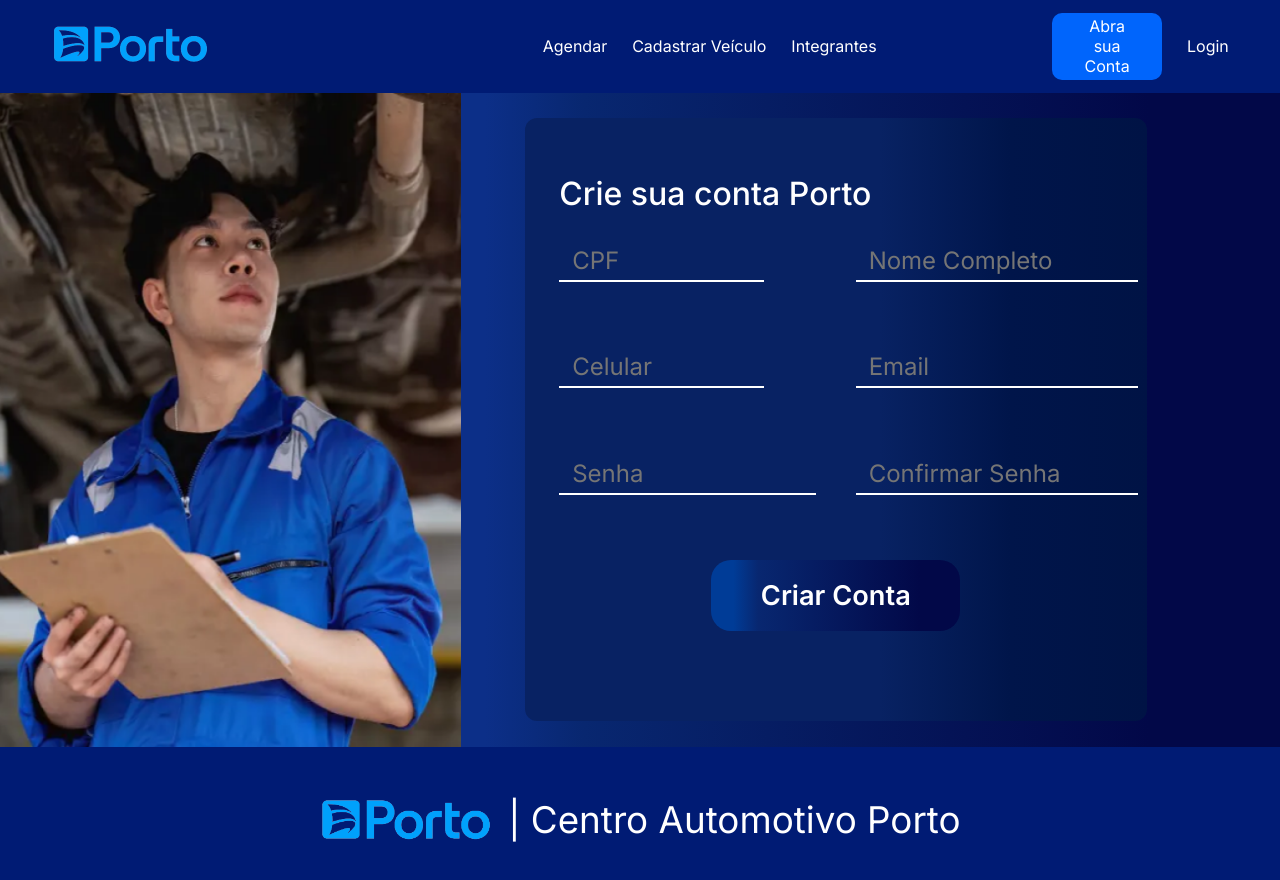
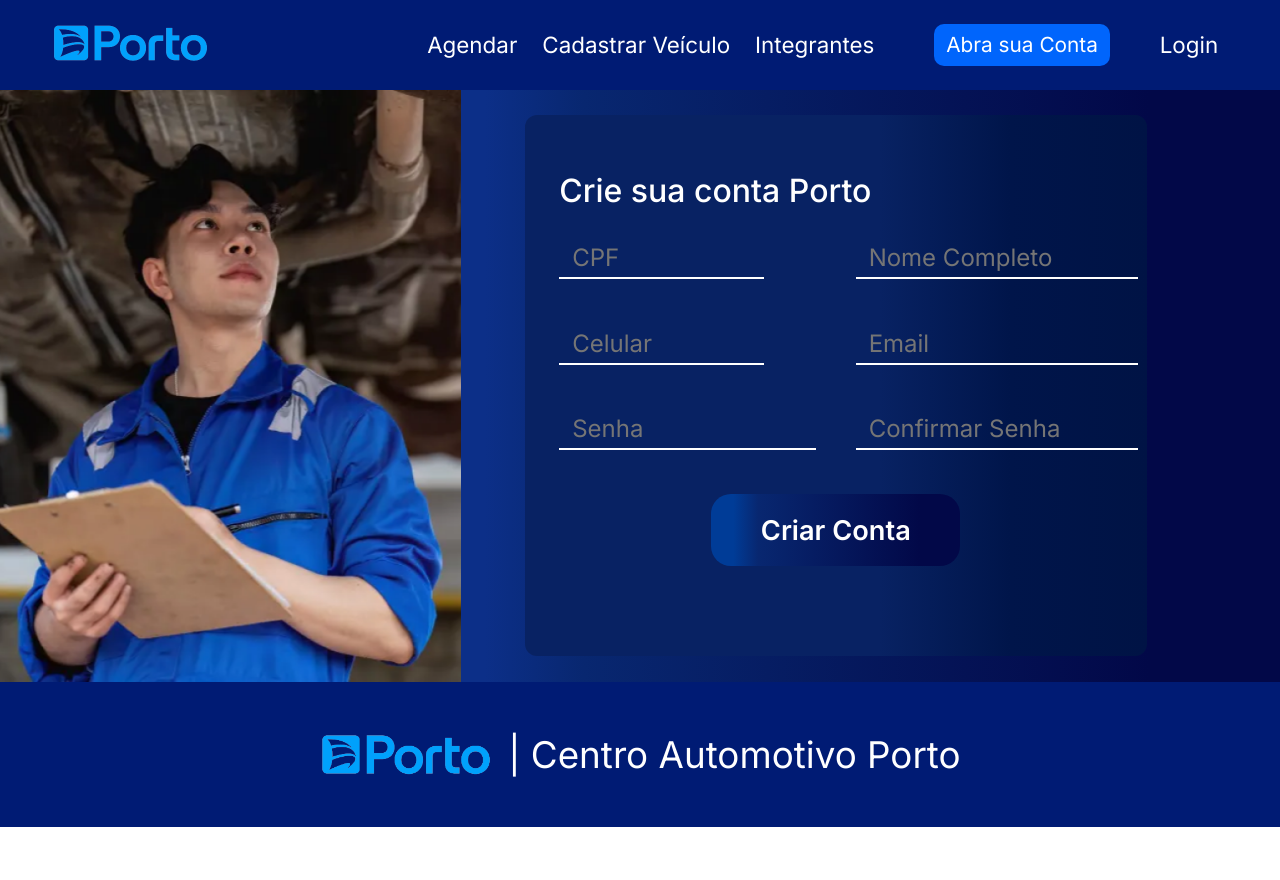
Before and after one commit to ruaanls/ChallengeReact, a React (Vite) app in the folder challenge/: page /cadastro in a window 1280 px wide. Shown: the top 880 px of the page. After the commit the page ends 827 px from the top, so only its background shows below. Built offline with nearby package versions, Linux system fonts and the light colour scheme.

Commit message:
Css corrigido página principal

```diff
--- a/challenge/src/Cadastro.module.css
+++ b/challenge/src/Cadastro.module.css
@@ -120,6 +120,7 @@
     color: rgb(253, 38, 38);
     font-weight: bold;
     font-size: 1.3rem;
+    margin: 0;
 }
 
 .senha
--- a/challenge/src/Pinicial.module.css
+++ b/challenge/src/Pinicial.module.css
@@ -90,7 +90,7 @@
     padding: 2%;
     width: 30%;
     max-width: 377px;
-    height: 100%;
+    height: 198px;
     max-height: 220px;
     cursor: pointer;
 }
@@ -122,6 +122,7 @@
     padding: 2% 10%;
     padding-left: 12%;
     color: white;
+    width: 50%;
 
 }
 
@@ -168,12 +169,13 @@
     cursor: pointer;
     width: 90%;
     line-height: 0.6;
+    padding: 2%;
 }
 
 .bannerTxt
 {
     width: 80%;
-    padding-left: 5%;
+    padding: 3% 5%;
 
 }
 
@@ -199,7 +201,7 @@
 }
 .bannerImg
 {
-    width: 45%;
+    width: 30%;
     border-radius: 12px;
 }
 
@@ -213,8 +215,13 @@
 }
 
 iframe{
-    width: 500px;
-    height: 400px;
+    width: 100%;
+    height: 500px;
+}
+
+.mapa
+{
+    width: 50%;
 }
 
 .cardsContainer img
@@ -257,9 +264,9 @@
 
 
 
-@media (min-width: 1200px) {
+@media (max-width: 1200px) {
     iframe{
-        width: 480px;
+        width: 800px;
         height: 400px;
         margin-right: 100px;
     }
@@ -272,7 +279,7 @@
         padding: 2%;
         width: 50%;
         max-width: 338px;
-        height: 100%;
+        height: 196px;
         max-height: 192px;
         cursor: pointer;
     }
--- a/challenge/src/components/Cadastro/Cadastro.tsx
+++ b/challenge/src/components/Cadastro/Cadastro.tsx
@@ -4,10 +4,13 @@
 import { useForm, SubmitHandler } from "react-hook-form"
 import { yupResolver } from "@hookform/resolvers/yup"
 import { number, object, string } from "yup";
+import { useNavigate } from "react-router-dom";
 
 
 
 export default function Cadastro() {
+
+    const navigate = useNavigate();
     const schema = object({
         cpf:string().required("Campo Obrigatório").min(11,"Seu CPF deve ter 11 dígitos ").max(14,"Seu CPF deve ter no máximo 14 dígitos"),
         nome:string().required("Campo Obrigatório").min(3,"Seu deve ter mais que 3 letras "),
@@ -52,7 +55,10 @@
         } else {
             storedUsers.push(dados);
             localStorage.setItem('users', JSON.stringify(storedUsers));
-            alert('Usuário adicionado com sucesso!');
+            setTimeout(() => {
+                navigate("/");
+
+            }, 1000);
         }
 
 
--- a/challenge/src/components/Header/Header.tsx
+++ b/challenge/src/components/Header/Header.tsx
@@ -26,7 +26,7 @@
             <div className={style.loginHeader}>
                 <button className={style.botao}><Link to={"/cadastro"}>Abra sua Conta</Link></button>
                 {nomeUsuario ? (
-                    <Link to={"/login"}><p>{nomeUsuario}</p></Link> // Exibe o nome do usuário se ele estiver logado
+                    <p>{nomeUsuario}</p> // Exibe o nome do usuário se ele estiver logado
                 ) : (
                     <Link to={"/login"}><p>Login</p></Link> // Exibe "Login" caso não tenha usuário logado
                 )}
--- a/challenge/src/header.module.css
+++ b/challenge/src/header.module.css
@@ -5,7 +5,7 @@
     align-items: center;
     background-color: #001B74;
     margin: 0;
-    padding:  1% 4%;
+    padding:  0.7% 4%;
     position: sticky;
     top: 0;
 }
@@ -31,7 +31,7 @@
     border-bottom: none;
 }
 
-.menu a p, .loginHeader a p
+.menu a p, .loginHeader p
 {
 
     color: white;
@@ -42,10 +42,10 @@
 .loginHeader
 {
     display: inherit;
-    justify-content: space-between;
+
     align-items: center;
-    gap: 25px;
-    width: 15%;
+    gap: 50px;
+    width: 25%;
 }
 
 .botao
@@ -53,8 +53,8 @@
     background-color: #0065FC;
     text-decoration: none;
     border: none;
-    padding: 4%;
-    width: 100%;
+    padding: 3% 4%;
+
     font-size: 1.3rem;
     border-radius: 10px;
     cursor: pointer;
@@ -67,7 +67,7 @@
 }
 
 
-@media (min-width: 1200px) {
+/*@media (max-width: 1200px) {
 
     .menu a p, .loginHeader a p{
 
@@ -76,22 +76,11 @@
     font-size: 1rem;
 
 
-}
+}*/
 
 
-.botao {
-    background-color: #0065FC;
-    text-decoration: none;
-    border: none;
-    padding: 2% 15%;
-    width: 2% 60%;
-    font-size: 1rem;
-    border-radius: 10px;
-    cursor: pointer;
-}
 
 
-}
 
 
 @media (min-width: 992px) and (max-width: 1199px) {
```
